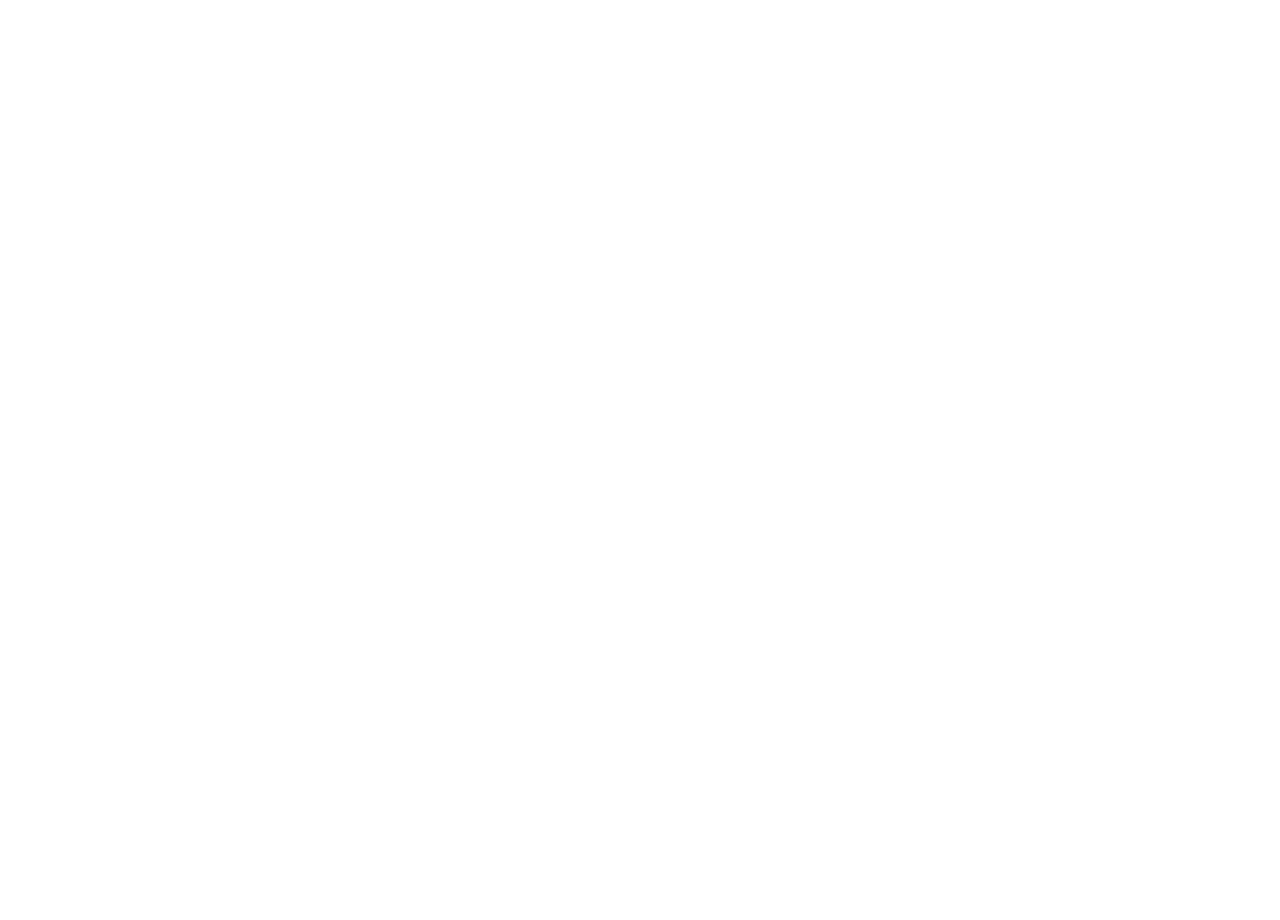
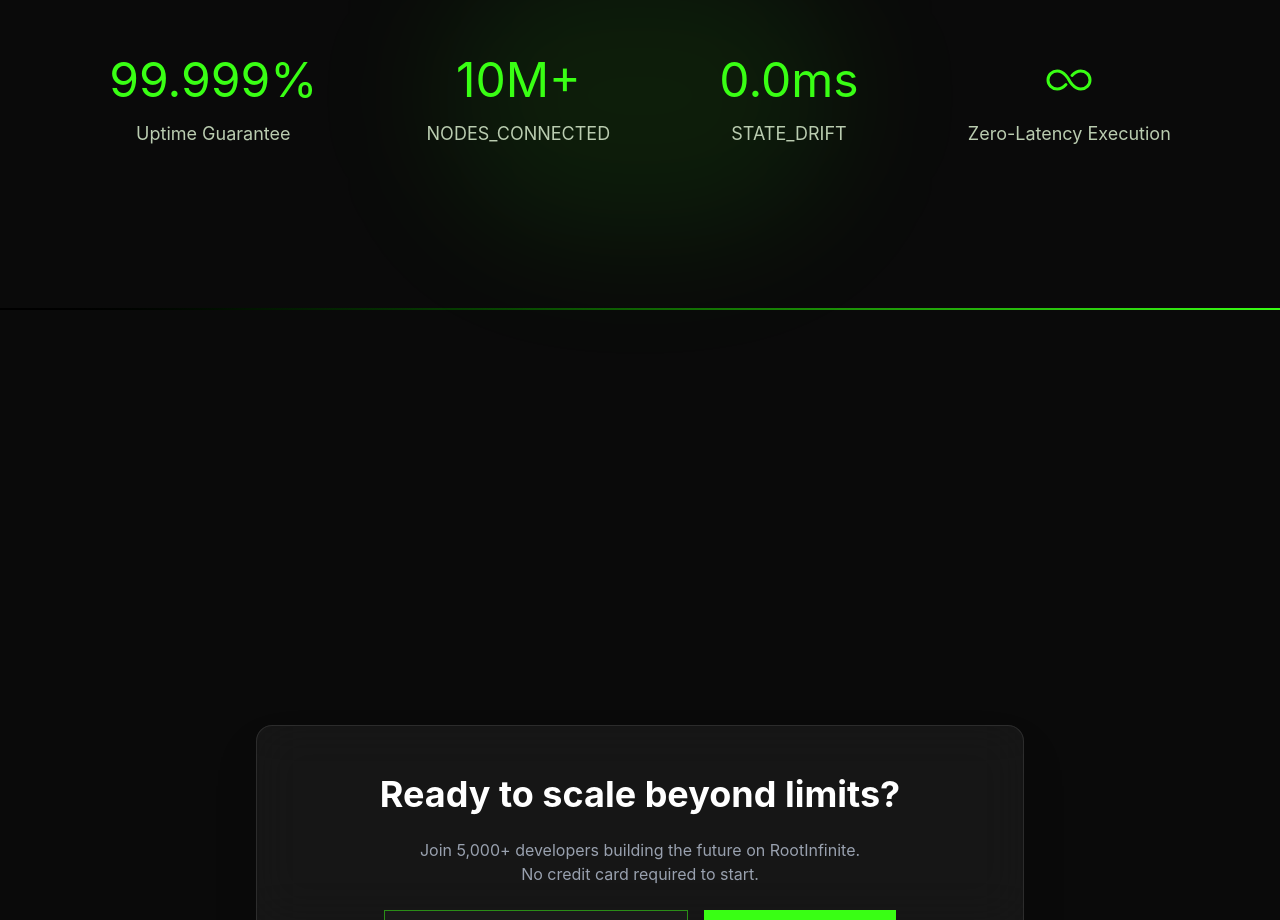
Before and after one commit to RootInfinet/RoadMaps, a React (Vite) app in the folder Front_End/: page / in a window 1280 px wide. Shown: the part 1880-2800 px from the top of the page. Before the commit the page ends 1614 px from the top, so only its background shows below. Built offline with nearby package versions, Linux system fonts and the light colour scheme.

Commit message:
Finishing Main Page

```diff
--- a/Front_End/src/App.jsx
+++ b/Front_End/src/App.jsx
@@ -1,19 +1,26 @@
-import React from 'react'
-import NavBar from './Components/NavBar';
-import Hero from './Components/Hero';
-import About from './Components/About';
+import React from "react";
+import NavBar from "./Components/NavBar";
+import Hero from "./Components/Hero";
+import About from "./Components/About";
+import Achivments from "./Components/Achivments";
+import Contact from "./Components/Contact";
+import Footer from "./Components/Footer";
 function App() {
   return (
     <div className="bg-[#0A0A0A] min-h-screen text-white font-sans container mx-auto">
       <main>
-      <NavBar />
-      <Hero />
-<div className="h-0.5 w-full bg-linear-to-r from-black to-[#39FF14] mt-40 mb-40"></div>
-      <About />
+        <NavBar />
+        <Hero />
+        <div className="h-0.5 w-full bg-linear-to-r from-black to-[#39FF14] mt-40 mb-40"></div>
+        <About />
+        <div className="h-0.5 w-full bg-linear-to-r from-black to-[#39FF14] mt-40 mb-40"></div>
+        <Achivments />
+        <div className="h-0.5 w-full bg-linear-to-r from-black to-[#39FF14] mt-40 mb-40"></div>
+        <Contact />
+        <Footer />
       </main>
-
     </div>
-  )
+  );
 }
 
-export default App
+export default App;
--- a/Front_End/src/Components/About.jsx
+++ b/Front_End/src/Components/About.jsx
@@ -9,7 +9,7 @@
 function About() {
   return (
     <div>
-    <div className="grid grid-cols-3 gap-4 ml-10 mr-10">
+    <div className="grid grid-cols-3 gap-4 ml-10 mr-10 ">
       <div className="col-span-2 backdrop-filter backdrop-blur-lg bg-white/5 border border-white/10 p-6 shadow-xl flex flex-col justify-start ">
         <PiShareNetworkBold className="text-5xl text-[#39FF14] mb-4" />
         <h2 className="text-2xl font-bold text-white mb-2">
--- /dev/null
+++ b/Front_End/src/Components/Achivments.jsx
@@ -0,0 +1,29 @@
+import React from "react";
+import { IoInfiniteOutline } from "react-icons/io5";
+function Achivments() {
+  return (
+    <div className="flex flex-row justify-evenly gap-10 ml-10 mr-10 relative">
+        <div className="absolute left[100px] w-100 h-70 bg-[#33e51317] -top-25 rounded-full blur-3xl"></div>
+      <div className="flex flex-col justify-center items-center gap-4 z-100">
+        <h1 className="text-[#39FF14] text-5xl  ">99.999%</h1>
+        <p className="text-[#BACCB0] text-lg">Uptime Guarantee</p>
+      </div>
+      <div className="flex flex-col justify-center items-center gap-4 z-100">
+        <h1 className="text-[#39FF14] text-5xl  ">10M+</h1>
+        <p className="text-[#BACCB0] text-lg">NODES_CONNECTED</p>
+      </div>
+      <div className="flex flex-col justify-center items-center gap-4 z-100">
+        <h1 className="text-[#39FF14] text-5xl  ">0.0ms</h1>
+        <p className="text-[#BACCB0] text-lg">STATE_DRIFT</p>
+      </div>
+      <div className="flex flex-col justify-center items-center gap-4 z-100">
+        <h1 className="text-[#39FF14] text-5xl  ">
+          <IoInfiniteOutline />
+        </h1>
+        <p className="text-[#BACCB0] text-lg">Zero-Latency Execution</p>
+      </div>
+    </div>
+  );
+}
+
+export default Achivments;
--- /dev/null
+++ b/Front_End/src/Components/Contact.jsx
@@ -0,0 +1,33 @@
+import React from 'react'
+
+function Contact
+() {
+  return (
+    <div className='flex flex-col justify-center items-center gap-4 min-h-screen px-4'>
+  <div className="backdrop-blur-xl bg-white/5 border border-white/10 p-8 md:p-12 shadow-2xl rounded-2xl w-full max-w-3xl flex flex-col justify-center items-center gap-6">
+
+    <h2 className="text-3xl md:text-4xl font-bold text-white text-center">
+      Ready to scale beyond limits?
+    </h2>
+
+    <p className="text-gray-400 text-center max-w-md">
+      Join 5,000+ developers building the future on RootInfinite. No credit card required to start.
+    </p>
+
+    <div className="flex flex-col sm:flex-row justify-center gap-4 w-full max-w-lg">
+      <input
+        type="email"
+        placeholder="developer@root.infinite"
+        className="w-full h-14 px-4 bg-[#1a1a1a] text-white border border-[#39FF14]/50 focus:border-[#39FF14] focus:outline-none transition-all duration-300"
+      />
+      <button className="h-14 px-8 bg-[#39FF14] text-black font-bold hover:bg-black hover:text-[#39FF14] border border-[#39FF14] transition-all duration-300 cursor-pointer">
+        GENERATE_KEY
+      </button>
+    </div>
+
+  </div>
+</div>
+  )
+}
+
+export default Contact ;
--- /dev/null
+++ b/Front_End/src/Components/Footer.jsx
@@ -0,0 +1,26 @@
+import React from 'react'
+
+function Footer() {
+  return (
+    <div>
+<footer className="w-full border-t border-white/10 bg-[#0a0a0a] py-8">
+  <div className="max-w-7xl mx-auto px-6 flex flex-col md:flex-row justify-between items-center gap-4">
+
+    <div className="flex items-center gap-2">
+      <span className="text-white font-bold tracking-tight">RootInfinite</span>
+      <span className="text-white/30 text-xs">© 2026</span>
+    </div>
+
+    <div className="flex gap-8">
+      <a href="/privacy" className="text-white/50 hover:text-[#39FF14] text-sm transition-colors">Privacy</a>
+      <a href="/terms" className="text-white/50 hover:text-[#39FF14] text-sm transition-colors">Terms</a>
+      <a href="/docs" className="text-white/50 hover:text-[#39FF14] text-sm transition-colors">Docs</a>
+    </div>
+
+  </div>
+</footer>
+    </div>
+  )
+}
+
+export default Footer
--- a/Front_End/src/Components/NavBar.jsx
+++ b/Front_End/src/Components/NavBar.jsx
@@ -32,7 +32,7 @@
           </li>
 
           <li>
-            <button className="bg-[#39FF14] hover:bg-green-600 text-black font-semibold rounded-lg transition duration-300">
+            <button className="bg-[#39FF14] hover:bg-[#141414] border hover:border-[#39FF14] hover:text-white text-black font-semibold  transition duration-300">
               <a href="/login" className="block px-6 py-2">
                 Login
               </a>
@@ -40,7 +40,7 @@
           </li>
 
           <li>
-            <button className="bg-[#39FF14] hover:bg-green-600 text-black font-semibold rounded-lg transition duration-300">
+            <button className="bg-[#39FF14] hover:bg-[#141414] border hover:border-[#39FF14] hover:text-white text-black font-semibold transition duration-300">
               <a href="/signup" className="block px-6 py-2">
                 Signup
               </a>
```
